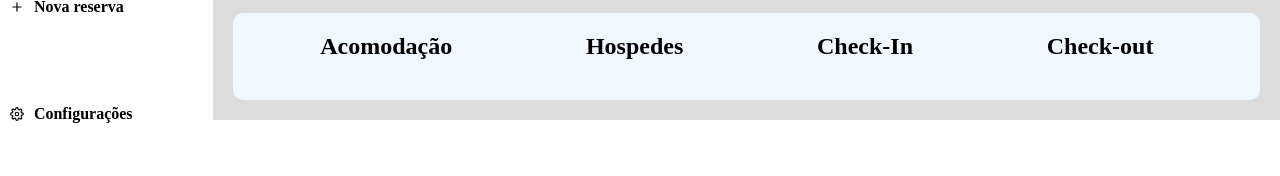
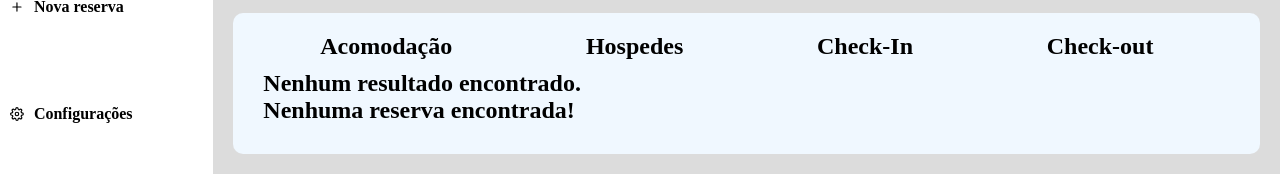
Before and after one commit to joaopaulo021/teste-front-end, a React (Vite) app: page / in a window 1280 px wide. Both pictures are taken after a click on the button 1100 px from the left and 406 px from the top of the page. Shown: the part 497-673 px from the top of the page. Built offline with nearby package versions, Linux system fonts and the light colour scheme.

Commit message:
feat: Add no results msg for Bookings component

```diff
--- a/src/components/Bookings/index.tsx
+++ b/src/components/Bookings/index.tsx
@@ -4,7 +4,7 @@ import { BookingsProps, SortCriteria } from '../../interfaces/interface';
 import { nanoid } from 'nanoid';
 import SearchBooking from '../SearchBooking';
 
-const Bookings: React.FC<BookingsProps> = ({ sortData, handleSearch, data, deleteItem }) => {
+const Bookings: React.FC<BookingsProps> = ({ noResults, sortData, handleSearch, data, deleteItem }) => {
 
   return (
 
@@ -43,6 +43,8 @@ const Bookings: React.FC<BookingsProps> = ({ sortData, handleSearch, data, delet
             <h2>Check-out</h2>
           </div>
           <div className="items-container">
+            {noResults && <h1>Nenhum resultado encontrado.</h1>}
+            {data.length === 0 && <h1>Nenhuma reserva encontrada!</h1>}
             {data.map((item) => {
               return <Booking data={data} key={nanoid()} deleteItem={deleteItem} item={item} />;
             })}
```
